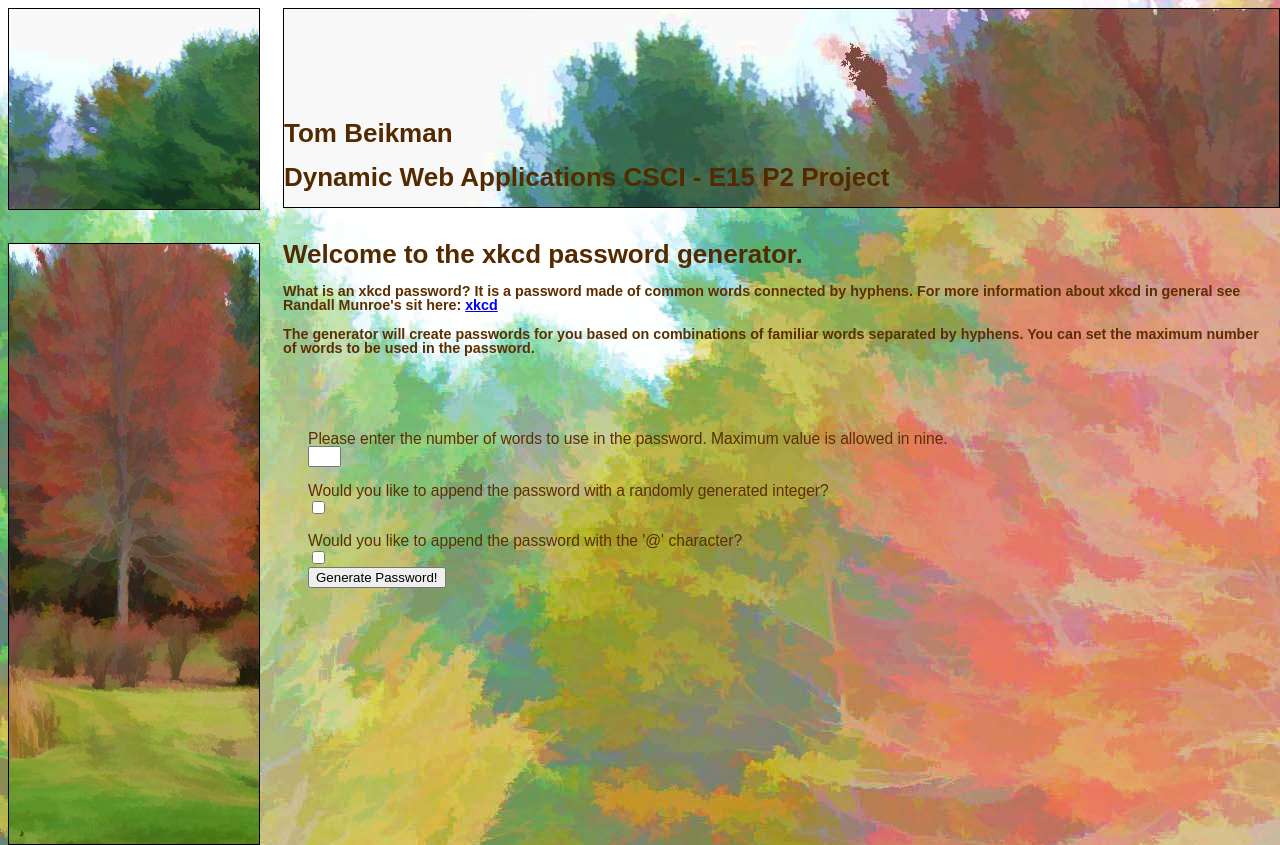
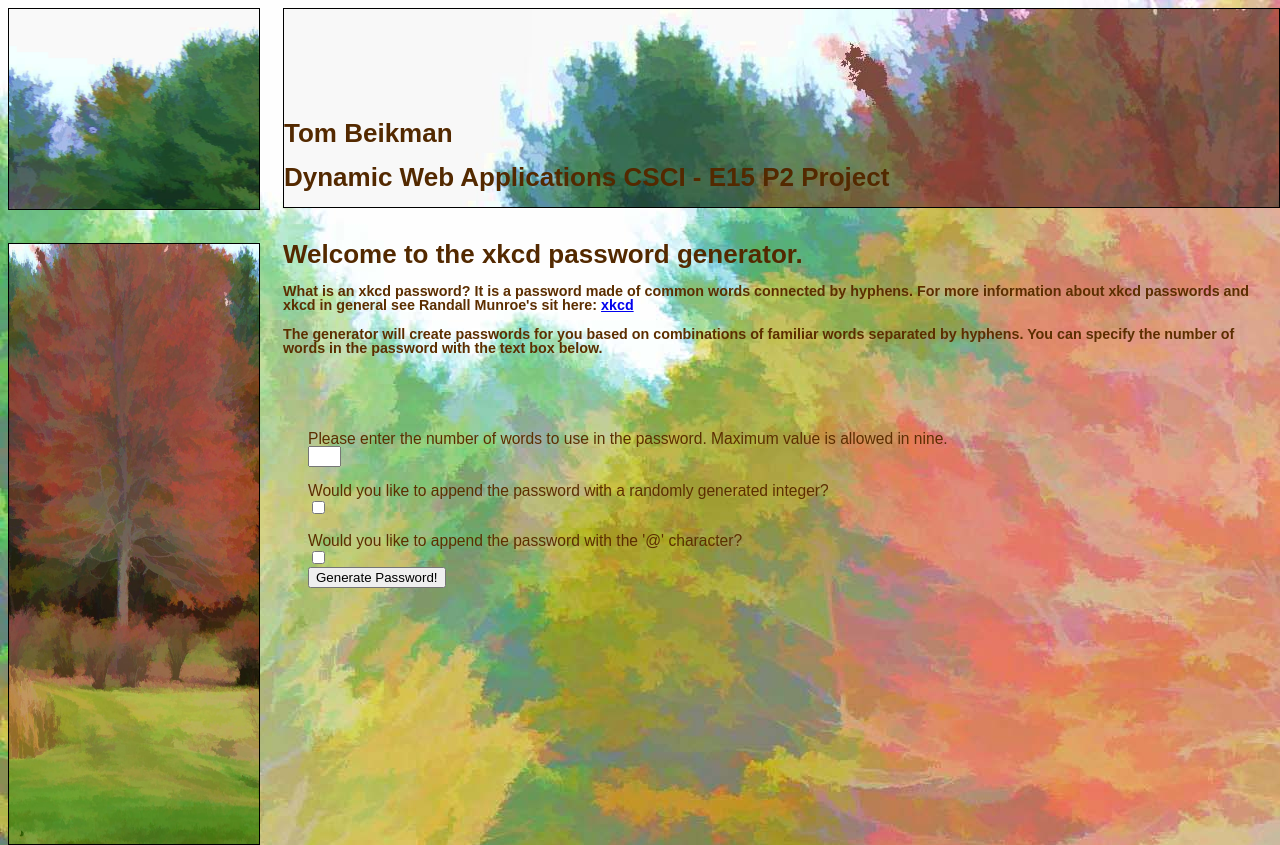
Before and after one commit to tom-bkmn/p2, a PHP site: page / in a window 1280 px wide. Run offline with PHP 8.4, Linux system fonts and the light colour scheme.

Commit message:
Minor text updates.

```diff
--- a/index.php
+++ b/index.php
@@ -8,7 +8,7 @@
         <?php require("logic.php"); ?>
     </head>
     <body >
-
+        <!-- Load the banner at the top of the page. -->
         <div>
             <img class="bannerLeft" src="images/blueberryHill.Bushes.bannerLeft.jpg" height="200" width="250" alt="photograph of fall colors">
         </div>
@@ -16,16 +16,19 @@
             <h1>Tom Beikman</h1>
             <h1>Dynamic Web Applications CSCI - E15 P2 Project</h1>
         </div>
+        <!-- Load the graphic on the left hand side of the page -->
     	<div>
     	    <br>
     	    <img class="sideImage" src="images/blueberryHill.Bushes.2.croped.jpg" height="600" width="250" alt="photograph of fall colors">
     	</div>
+    	<!-- Description of the site -->
     	<div>
             <h1 class="indent">Welcome to the xkcd password generator.</h1>
-            <h3 class="indent">What is an xkcd password? It is a password made of common words connected by hyphens.  For more information about xkcd in general see Randall Munroe's sit here: <a href="http://xkcd.com/">xkcd</a> </h3>
-            <h3 class="indent">The generator will create passwords for you based on combinations of familiar words separated by hyphens.  You can set the maximum number of words to be used in the password.</h3>
+            <h3 class="indent">What is an xkcd password? It is a password made of common words connected by hyphens.  For more information about xkcd passwords and xkcd in general see Randall Munroe's sit here: <a href="http://xkcd.com/936/">xkcd</a> </h3>
+            <h3 class="indent">The generator will create passwords for you based on combinations of familiar words separated by hyphens.  You can specify the number of words in the password with the text box below.</h3>
         </div>
 
+        <!-- Display the form and UI controls -->
     	<form class="form" action="index.php" method="POST">
     	    <div>
                 <label for='numberOfWords'>Please enter the number of words to use in the password.  Maximum value is allowed in nine.</label><br>
--- a/logic.php
+++ b/logic.php
@@ -30,7 +30,7 @@
 	 //Only process if numberOfWords is set to some value.
 	 if (isset($_POST["numberOfWords"])) {
 	 /* Validation - if the user enters a character other than a number
-	  * set the error message.  Empty string is allowed, however.
+	  * set the error message.  Zero is allowed, however.
 	  */
 	     if (! is_numeric($_POST["numberOfWords"]) && $_POST["numberOfWords"] != "") {
 	         $error_msg = "Please enter only a numeric value in the textbox.";
```
Also changed, not shown: README.md.
